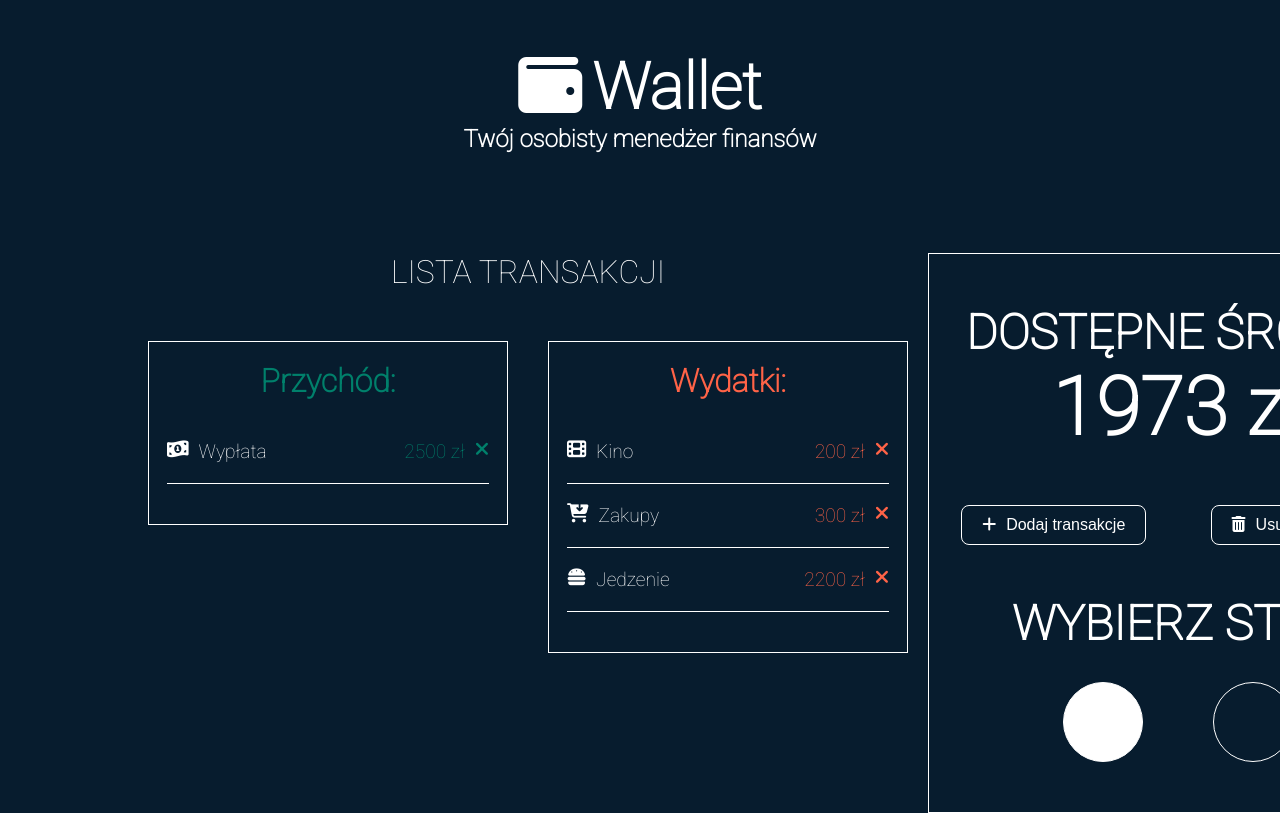
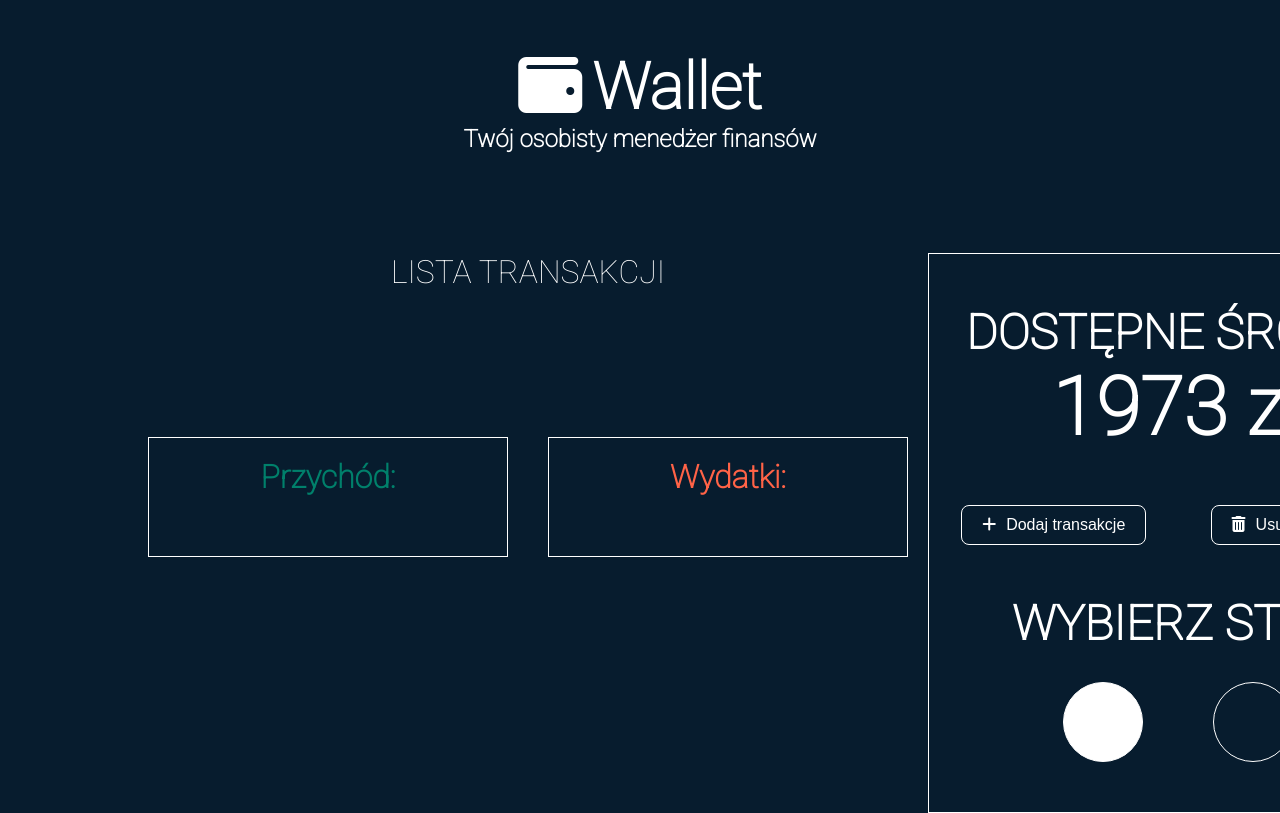
Before and after one commit to kalantin/wallet, a plain HTML site: page index.html in a window 1280 px wide. Shown: the top 813 px of the page. Drawn offline with Linux system fonts and the light colour scheme.

Commit message:
remove html elements

```diff
--- a/index.html
+++ b/index.html
@@ -26,51 +26,13 @@
 				<div class="data__profit profit">
 					<h2 class="profit__head heading">Przychód:</h2>
 					<ul class="profit__list list">
-						<li class="profit__listElement listElement">
-							<div class="profit__name">
-								<i class="fa-solid fa-money-bill-1-wave"></i>
-								<p class="profit__paragraf">Wypłata</p>
-							</div>
-							<div class="profit__value">
-								<p class="profit__amount">2500 zł</p>
-								<i class="fa-solid fa-xmark"></i>
-							</div>
-						</li>
+
 					</ul>
 				</div>
 				<div class="data__expense expense">
 					<h2 class="expense__head heading">Wydatki:</h2>
 					<ul class="expense__list list">
-						<li class="expense__listElement listElement">
-							<div class="expense__name">
-								<i class="fa-solid fa-film"></i>
-								<p class="expense__paragraf">Kino</p>
-							</div>
-							<div class="expense__value">
-								<p class="expense__amount">200 zł</p>
-								<i class="fa-solid fa-xmark"></i>
-							</div>
-						</li>
-						<li class="expense__listElement listElement">
-							<div class="expense__name">
-								<i class="fa-solid fa-cart-arrow-down"></i>
-								<p class="expense__paragraf">Zakupy</p>
-							</div>
-							<div class="expense__value">
-								<p class="expense__amount">300 zł</p>
-								<i class="fa-solid fa-xmark"></i>
-							</div>
-						</li>
-						<li class="expense__listElement listElement">
-							<div class="expense__name">
-								<i class="fa-solid fa-burger"></i>
-								<p class="expense__paragraf">Jedzenie</p>
-							</div>
-							<div class="expense__value">
-								<p class="expense__amount">2200 zł</p>
-								<i class="fa-solid fa-xmark"></i>
-							</div>
-						</li>
+
 					</ul>
 				</div>
 			</div>
```
